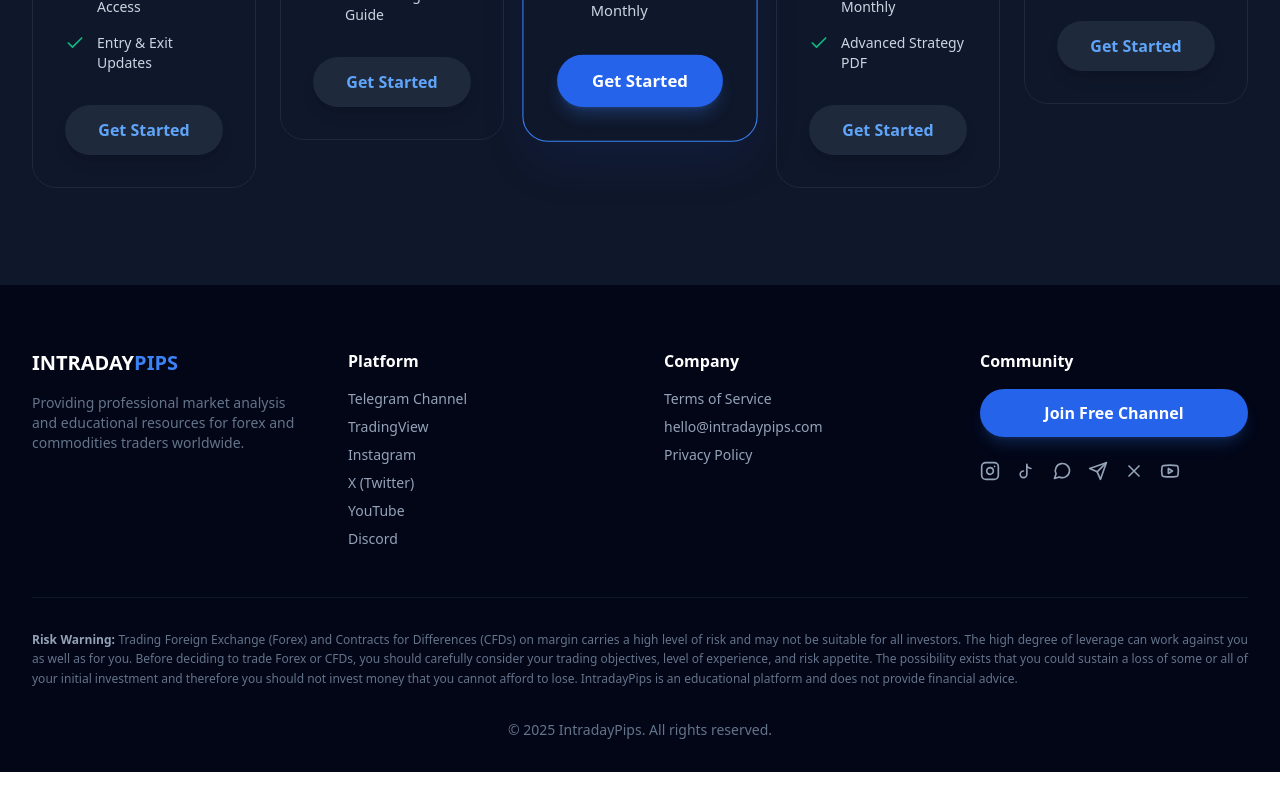
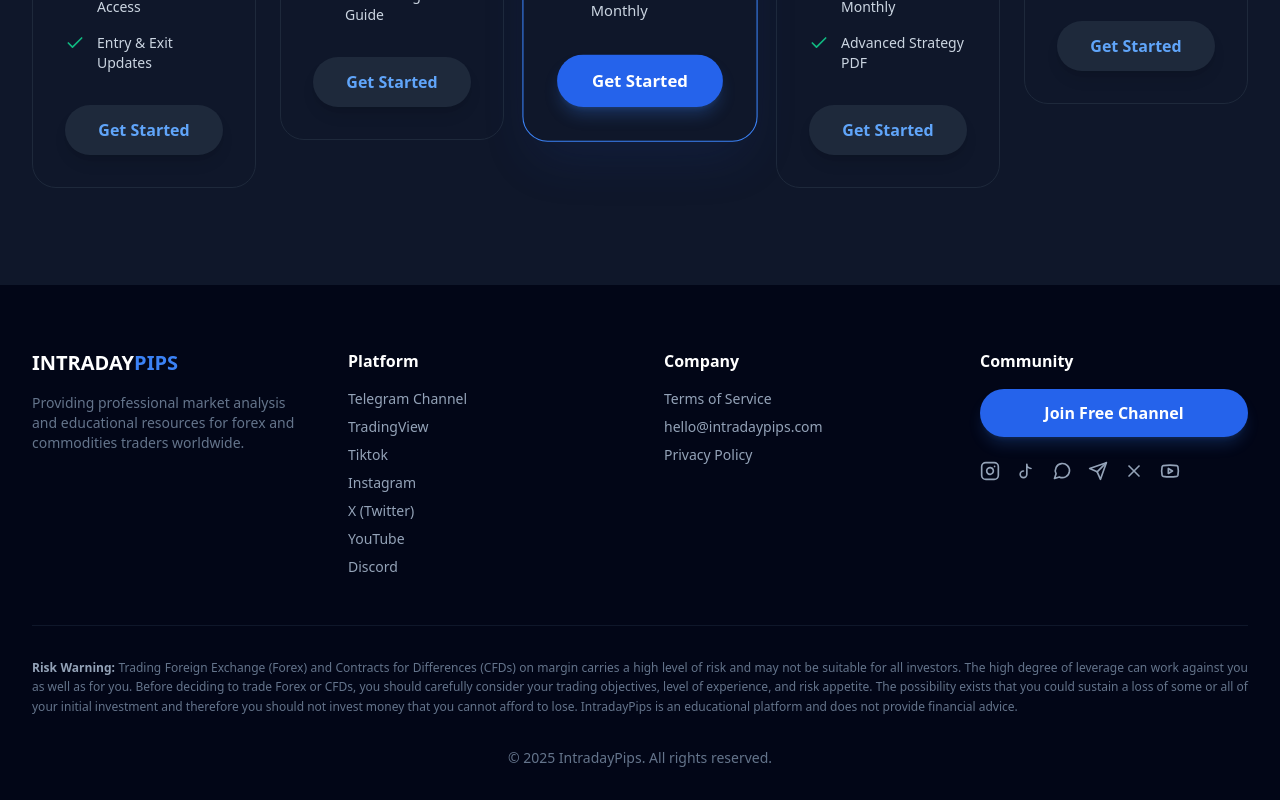
Before and after one commit to devbytes1/IntradayPips, a React (Vite) app: page / in a window 1280 px wide. Shown: the part 3407-4207 px from the top of the page. Before the commit the page ends 4179 px from the top, so only its background shows below. Built offline with nearby package versions, Linux system fonts and the light colour scheme; no server answers; the HTML template or start-up script is replaced by a standard one.

Commit message:
Update App.tsx

```diff
--- a/src/App.tsx
+++ b/src/App.tsx
@@ -1056,6 +1056,8 @@ const Footer = () => {
             <ul className="space-y-2 text-sm text-slate-600 dark:text-slate-400">
               <li><a href="https://t.me/IntradayPips" target="_blank" rel="noopener noreferrer" className="hover:text-blue-600 dark:hover:text-blue-400">Telegram Channel</a></li>
               <li><a href="https://www.tradingview.com/u/IntradayPips/" target="_blank" rel="noopener noreferrer" className="hover:text-blue-600 dark:hover:text-blue-400">TradingView</a></li>
+
+              <li><a href="https://www.tiktok.com/@intraday.pips" target="_blank" rel="noopener noreferrer" className="hover:text-blue-600 dark:hover:text-blue-400">Tiktok</a></li>
               <li><a href="https://www.instagram.com/intraday.pips/" target="_blank" rel="noopener noreferrer" className="hover:text-blue-600 dark:hover:text-blue-400">Instagram</a></li>
               <li><a href="https://x.com/Intraday_Pips" target="_blank" rel="noopener noreferrer" className="hover:text-blue-600 dark:hover:text-blue-400">X (Twitter)</a></li>
               <li><a href="https://www.youtube.com/channel/UC0Y5fPjrcWYASYahFPog98Q" target="_blank" rel="noopener noreferrer" className="hover:text-blue-600 dark:hover:text-blue-400">YouTube</a></li>
```
